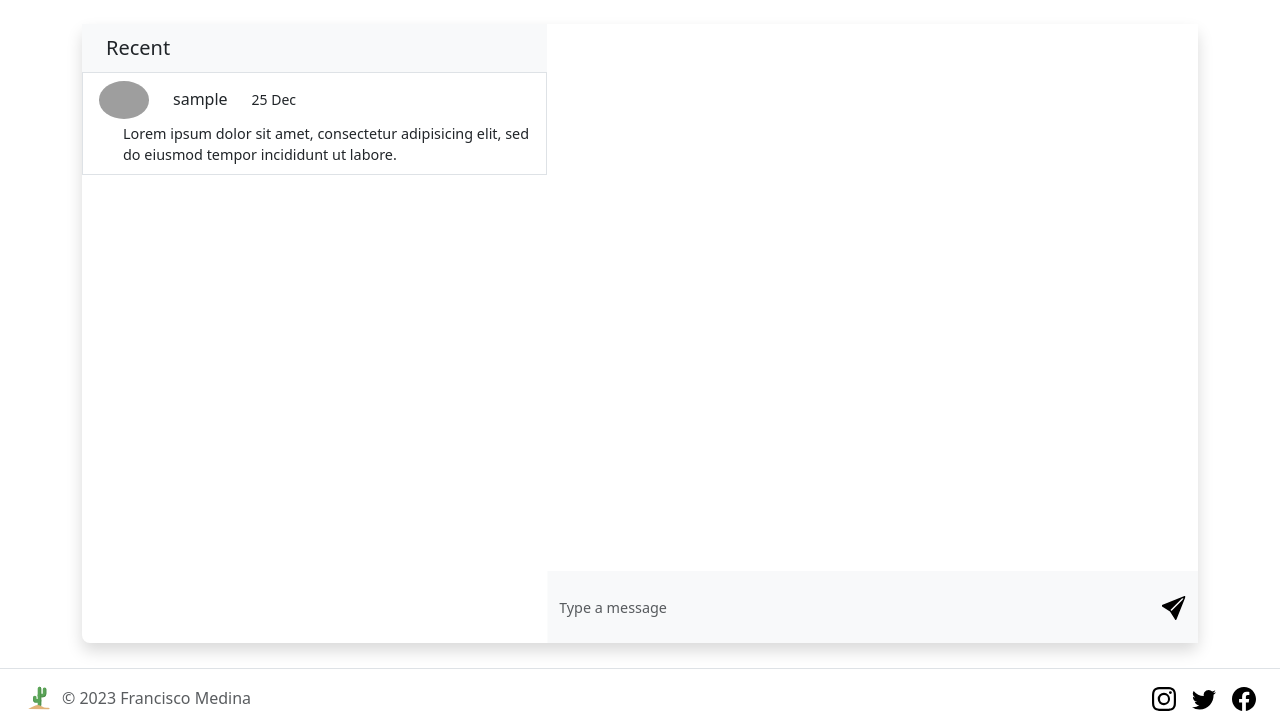
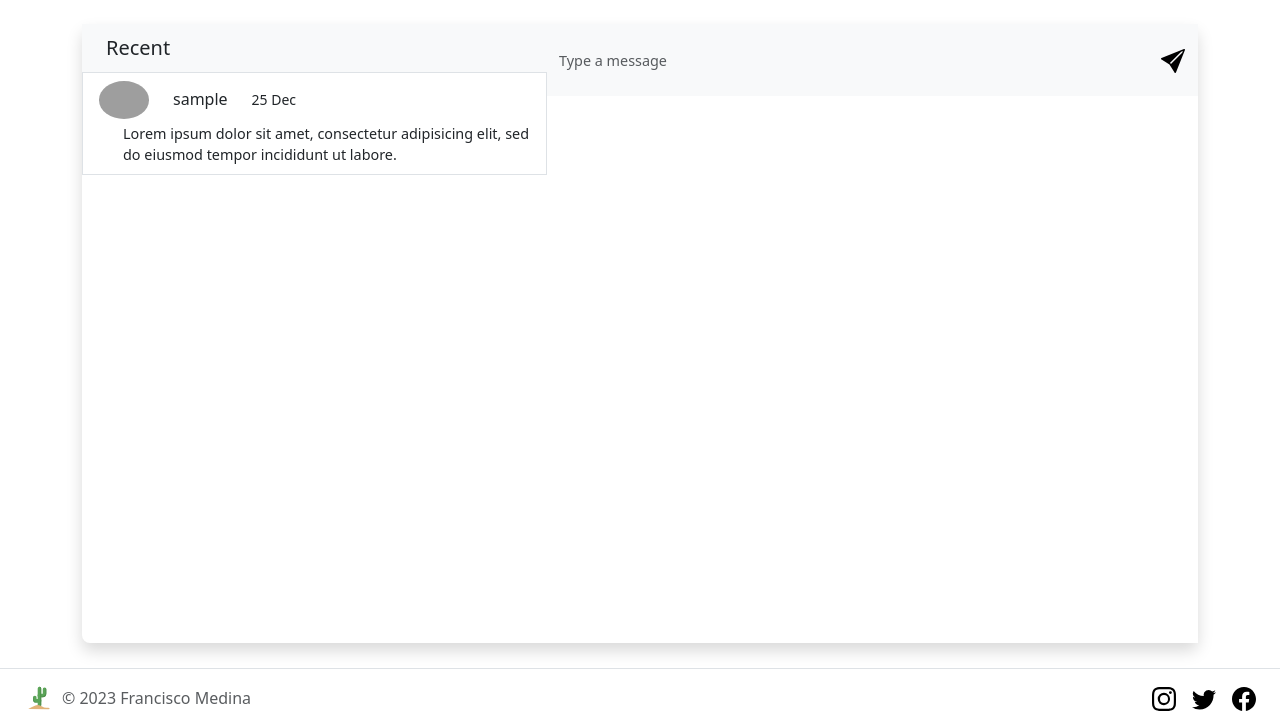
Before and after one commit to FranMedina02/mascotas_blog_2, a Django app: page /Chats in a window 1280 px wide. Shown: the part 73-800 px from the top of the page. Run offline with Django 4.2, Linux system fonts and the light colour scheme; a user stored in the database is signed in; tables that the repository leaves empty hold one stand-in row (values such as "Sample post"); some libraries are stand-ins or nearby versions; grey boxes are pictures that could not be loaded.

Commit message:
<feat: set mesage form>

```diff
--- a/mascotas_blog/ChatApp/templates/ChatApp/all_chats.html
+++ b/mascotas_blog/ChatApp/templates/ChatApp/all_chats.html
@@ -49,13 +49,13 @@
 
 		<!-- Chat Box-->
 		<div class="col-7 px-0 h-100">
-			<div class="px-0 py-0 chat-box bg-white position-relative">
+			<div class="px-0 py-0 chat-box bg-white">
 				{% block conversation %}
 
 				{% endblock conversation %}
 				<form
 					action="#"
-					class="bg-light position-absolute bottom-0 start-50 translate-middle-x w-100">
+					class="bg-light">
 					<div class="input-group d-flex align-items-center">
 						<input
 							type="text"
```
